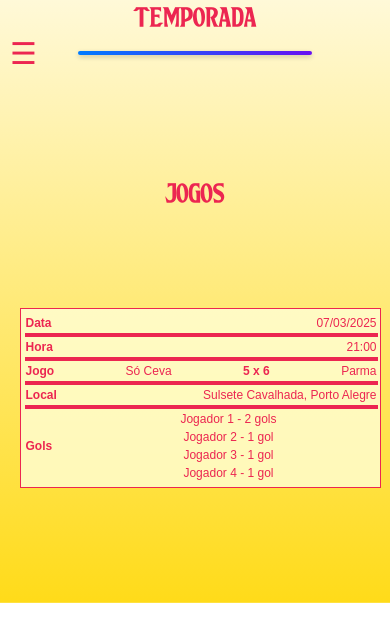
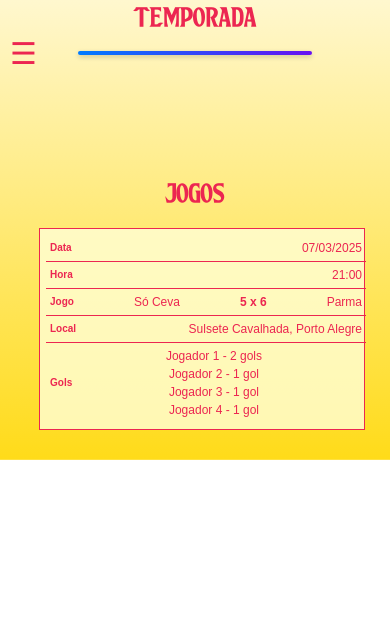
Before and after one commit to pelegobruno/soceva, a plain HTML site: page temporada.html in a window 390 px wide. Shown: the part 123-764 px from the top of the page. Drawn offline with Linux system fonts and the light colour scheme.

Commit message:
Add files via upload

```diff
--- a/scripts/script.js
+++ b/scripts/script.js
@@ -24,7 +24,7 @@ const jogadores = [
         imagem: "https://example.com/cassius.jpg", // Substituir com a imagem real
         escudoClube: "assets/image/logo/SO CEVA.png",
         numero: null,
-        posicao: "ATK", // Atacante
+        posicao: "MC", // Atacante
         estatisticas: { RIT: 80, DRI: 75, FIN: 78, PAS: 80, DEF: 60, FIS: 70 },
         tipo: "jogador"
     },
@@ -33,7 +33,7 @@ const jogadores = [
         imagem: "https://example.com/lucca.jpg", // Substituir com a imagem real
         escudoClube: "assets/image/logo/SO CEVA.png",
         numero: 10,
-        posicao: "MC", // Meio-Campo
+        posicao: "ALE", // Meio-Campo
         estatisticas: { RIT: 82, DRI: 80, FIN: 76, PAS: 77, DEF: 62, FIS: 72 },
         tipo: "jogador"
     },
@@ -51,7 +51,7 @@ const jogadores = [
         imagem: "https://example.com/everton.jpg", // Substituir com a imagem real
         escudoClube: "assets/image/logo/SO CEVA.png",
         numero: 14,
-        posicao: "ATK", // Atacante
+        posicao: "CB", // Atacante
         estatisticas: { RIT: 76, DRI: 79, FIN: 75, PAS: 74, DEF: 64, FIS: 70 },
         tipo: "jogador"
     },
@@ -60,7 +60,7 @@ const jogadores = [
         imagem: "https://example.com/guga.jpg", // Substituir com a imagem real
         escudoClube: "assets/image/logo/SO CEVA.png",
         numero: 9,
-        posicao: "DEF", // Defensor
+        posicao: "ATK", // Defensor
         estatisticas: { RIT: 78, DRI: 80, FIN: 72, PAS: 73, DEF: 61, FIS: 69 },
         tipo: "jogador"
     },
@@ -78,7 +78,7 @@ const jogadores = [
         imagem: "https://example.com/igor.jpg", // Substituir com a imagem real
         escudoClube: "assets/image/logo/SO CEVA.png",
         numero: null,
-        posicao: "DEF", // Defensor
+        posicao: "", // Defensor
         estatisticas: { RIT: 76, DRI: 75, FIN: 74, PAS: 71, DEF: 62, FIS: 68 },
         tipo: "jogador"
     },
@@ -87,7 +87,7 @@ const jogadores = [
         imagem: "https://example.com/cassiano.jpg", // Substituir com a imagem real
         escudoClube: "assets/image/logo/SO CEVA.png",
         numero: 13,
-        posicao: "DEF", // Defensor
+        posicao: "ATK", // Defensor
         estatisticas: { RIT: 78, DRI: 76, FIN: 75, PAS: 73, DEF: 60, FIS: 67 },
         tipo: "jogador"
     },
@@ -123,7 +123,7 @@ const jogadores = [
         imagem: "https://i.ibb.co/6N8Gm7K/Thiago-removebg-preview.png", // Substituir com a imagem real
         escudoClube: "assets/image/logo/SO CEVA.png",
         numero: null,
-        posicao: "DEF", // Defensor
+        posicao: "ALD", // Defensor
         estatisticas: { RIT: 75, DRI: 78, FIN: 73, PAS: 75, DEF: 63, FIS: 66 },
         tipo: "jogador"
     },
--- a/styles/temporada.css
+++ b/styles/temporada.css
@@ -139,27 +139,26 @@ nav {
 
 
 
-
 /* 🔹 Estilização Geral da Tabela */
 table {
-    width: 400%; /* Reduz um pouco a largura para não encostar nas bordas */
-    max-width: 480px; /* Evita que fique muito larga */
-    margin: 100px auto; /* Centraliza horizontalmente */
+    width: 100%; /* Agora ocupa toda a tela corretamente */
+    max-width: 480px; /* Evita que fique muito grande */
+    margin: 20px auto; /* Centraliza horizontalmente */
     border-collapse: collapse;
-    font-size: 0px; /* Fonte menor */
+    font-size: 14px; /* Define um tamanho de fonte adequado */
 }
 
 /* Cabeçalho e células */
 th, td {
-    border: 0px solid rgb(236, 38, 81);
-    padding: 4px; /* Ajuste fino no espaçamento interno */
+    border: 0px solid rgb(236, 38, 81); /* Ativa as bordas */
+    padding: 6px; /* Melhor espaçamento interno */
     text-align: center;
 }
 
 th {
     background-color: rgba(236, 38, 81, 0.8);
     color: white;
-    font-size: 9px;
+    font-size: 12px;
 }
 
 /* Alterna cores entre as linhas */
@@ -174,9 +173,9 @@ tbody tr:nth-child(odd) {
 /* 📌 🔥 RESPONSIVIDADE: Ajuste para telas menores */
 @media (max-width: 600px) {
     table {
-        width: 90%; /* Mantém um espaçamento nas laterais */
-        font-size: 8px;
-        margin: 100px auto; /* Centraliza */
+        width: 80%; /* Mantém um espaçamento nas laterais */
+        font-size: 12px;
+        margin: 20px auto; /* Centraliza */
     }
 
     thead {
@@ -190,8 +189,8 @@ tbody tr:nth-child(odd) {
 
     tbody tr {
         border: 1px solid rgb(236, 38, 81);
-        margin-bottom: 15px;
-        padding: 4px;
+        margin-bottom: 10px;
+        padding: 6px;
         background-color: rgba(255, 255, 215, 0.8);
     }
 
@@ -199,9 +198,9 @@ tbody tr:nth-child(odd) {
         display: flex;
         justify-content: space-between;
         align-items: center;
-        padding: 1px;
-        font-size: 12px; /* Aumenta o tamanho da fonte */
-        border-bottom: 4px solid rgb(236, 38, 81);
+        padding: 4px;
+        font-size: 12px; /* Ajuste fino no tamanho da fonte */
+        border-bottom: 1px solid rgb(236, 38, 81);
     }
 
     td:last-child {
@@ -213,12 +212,12 @@ tbody tr:nth-child(odd) {
         content: attr(data-label);
         font-weight: bold;
         color: rgb(236, 38, 81);
-        font-size: 12px; /* Aumenta o tamanho da fonte */
+        font-size: 10px;
     }
 
     /* 🔥 Ajuste para listas dentro da tabela */
     td ul {
-        font-size: 12px; /* Aumenta o tamanho da fonte */
+        font-size: 12px;
         padding: 0;
         margin: 0;
         list-style-type: none;
```
